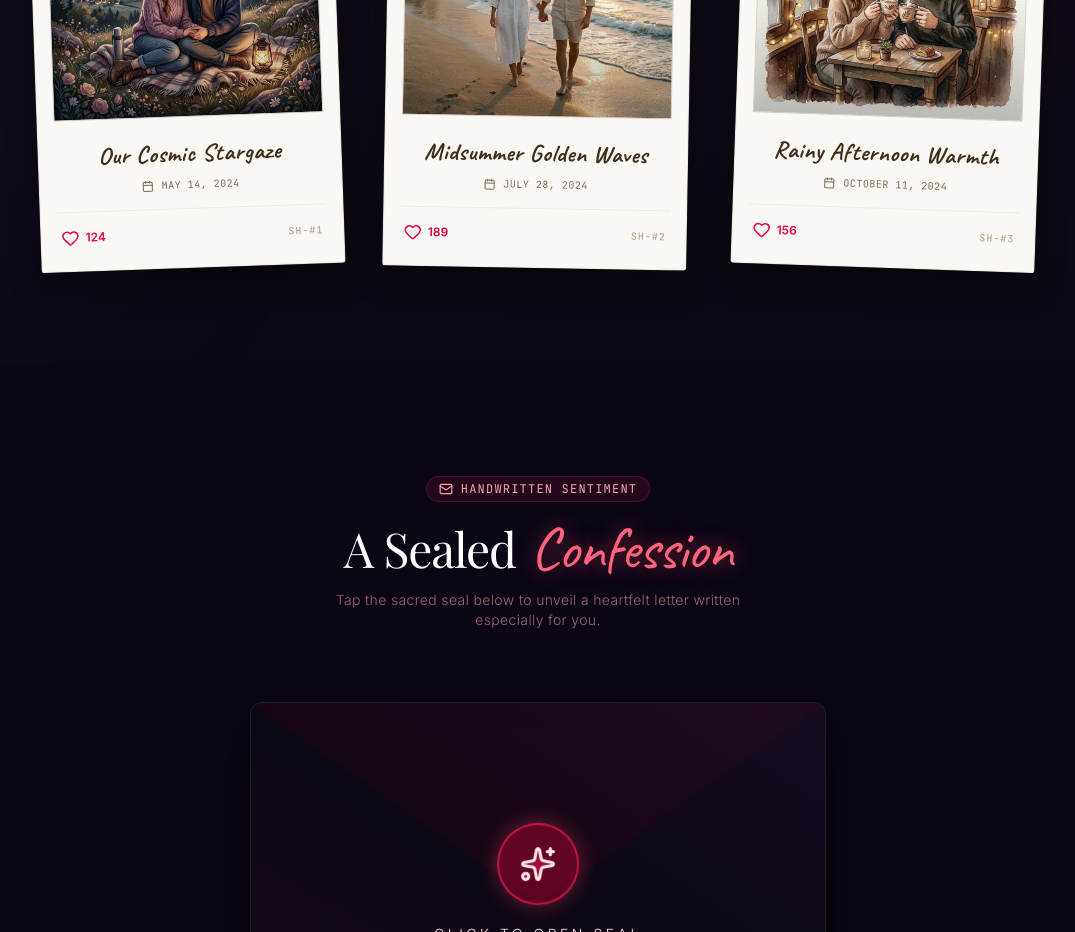
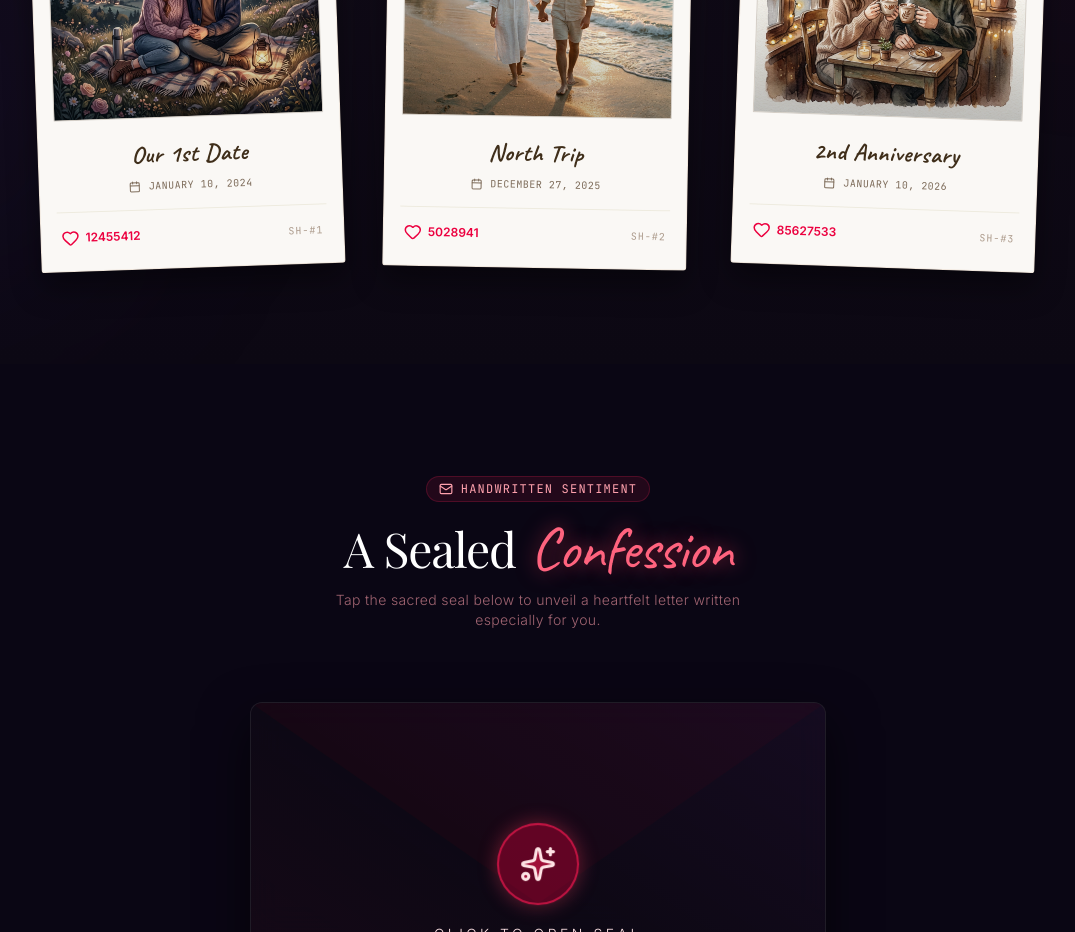
Before and after one commit to AA-Coder13/Tomybebe, a React (Vite) app: page / in a window 1280 px wide. Shown: the part 1300-2232 px from the top of the page, without its empty margins (102-1177 px from the left). Built offline with nearby package versions, Linux system fonts and the light colour scheme; a web font is replaced by a local one.

Commit message:
Update Gallery.tsx

```diff
--- a/src/components/Gallery.tsx
+++ b/src/components/Gallery.tsx
@@ -13,29 +13,29 @@ export default function Gallery() {
     {
       id: 'mem-1',
       src: starryCouple,
-      title: 'Our Cosmic Stargaze',
-      date: 'May 14, 2024',
-      location: 'Serenity Ridge Observatory',
-      description: 'Under an infinite ocean of twinkling stars, we promised to always hold onto each other. Time stood completely still while the cosmos rotated around us.',
-      likes: 124,
+      title: 'Our 1st Date',
+      date: 'January 10, 2024',
+      location: 'Antipolo Rizal',
+      description: 'Dito ko napatunayan na gusto kita makasama palagi. ang gaan ng pakiramdam ko pag nasa tabi kita.',
+      likes: 12455412,
     },
     {
       id: 'mem-2',
       src: beachCouple,
-      title: 'Midsummer Golden Waves',
-      date: 'July 28, 2024',
-      location: 'Whispering Coast Beach',
-      description: 'Walking hand-in-hand as the sun dipped below the sparkling line of water. Your hair was kissed by golden hour rays and the salty, warm breeze.',
-      likes: 189,
+      title: 'North Trip',
+      date: 'December 27, 2025',
+      location: 'Baguio City and Vigan',
+      description: 'Thankful ako dahil nakasama ako sa north trip with your family. ang sarap lang sa feeling na welcome na welcome ako.',
+      likes: 5028941,
     },
     {
       id: 'mem-3',
       src: cafeCouple,
-      title: 'Rainy Afternoon Warmth',
-      date: 'October 11, 2024',
-      location: 'The Velvet Grind Nook',
-      description: 'Sharing a single hazelnut cup as the rain pattered on the windowpane. There is no weather in the world too cold when you are sat with me.',
-      likes: 156,
+      title: '2nd Anniversary',
+      date: 'January 10, 2026',
+      location: 'Makati City',
+      description: 'Nung araw na to medyo nainis ka dahil nalate ka. at ako naman pinapakalma kita para hindi mag tuloy tuloy yung inis mo hehehe. at the end naman ang saya ng celebration natin.',
+      likes: 85627533,
     },
   ]);
 
```
